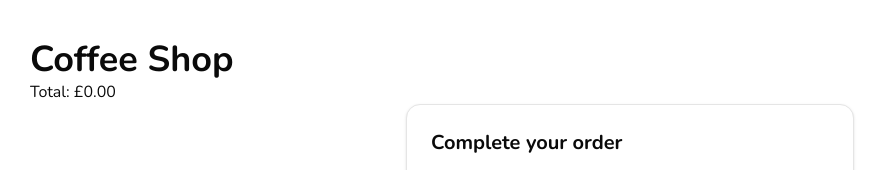
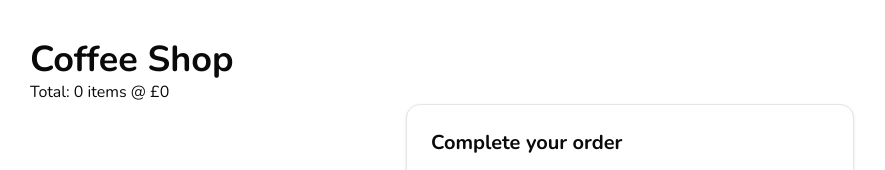
Before and after one commit to tomearly/cup-of-joe-v2, a React (Vite) app in the folder attempt-1/: page /order in a window 1280 px wide. Shown: the top 170 px of the page, without its empty margins (10-895 px from the left). Built offline with nearby package versions, Linux system fonts and the light colour scheme.

Commit message:
Major refactoring to use cart context and cart provider throughout

```diff
--- a/attempt-1/src/App.tsx
+++ b/attempt-1/src/App.tsx
@@ -1,44 +1,29 @@
-import { useReducer, useState } from "react";
 import { Routes, Route } from "react-router";
-import { checkoutReducer } from "@/reducers/checkoutReducer"
 import { ProductPage } from "@/pages/product-page";
 import { OrderForm } from "@/pages/order-form";
 import { Menu } from "@/components/Menu"
 import { Cart } from "@/components/Cart"
 import { CheckoutDrawer } from '@/components/CheckoutDrawer'
-import { type CartItem } from "@/types/CartItem"
-import { type Product } from "@/types/Product"
+import { CartProvider } from "@/context/cart"
 
 function App() {
-
-  const [items, dispatch] = useReducer(checkoutReducer, [] as CartItem[])
-  const [activeProduct, setActiveProduct] = useState<Product | null>(null)
-
-  const addToCheckout = (product: Product) => {
-    setActiveProduct(product)
-    dispatch({ type: "add", product })
-  }
-
   return (
+    <CartProvider>
       <div className="coffee-shop">
         <header>
           <h1 className="text-4xl font-bold">Coffee Shop</h1>
-        <Cart items={items} />
+          <Cart />
         </header>
         <Routes>
           <Route>
-          <Route path="/" element={<Menu addToCheckout={addToCheckout} />} />
+            <Route path="/" element={<Menu />} />
             <Route path="/product-page/:id" element={<ProductPage />} />
             <Route path="/order" element={<OrderForm />} />
           </Route>
         </Routes>
-      <CheckoutDrawer
-        isOpen={activeProduct !== null}
-        onClose={() => setActiveProduct(null)}
-        product={activeProduct}
-        items={items}
-      />
+        <CheckoutDrawer />
       </div>
+    </CartProvider>
   )
 }
 
--- a/attempt-1/src/components/Cart.tsx
+++ b/attempt-1/src/components/Cart.tsx
@@ -1,16 +1,11 @@
-import { totalCartCost } from "../lib/utils"
-import { type CartItem } from "../types/CartItem"
+import { useCart } from "@/context/cart";
 
-type CartProps = {
-    items: CartItem[];
-}
-
-export function Cart({ items }: CartProps) {
-    const totalCost = totalCartCost(items);
+export function Cart() {
+    const { cartCount, cartTotal } = useCart();
 
     return (
         <div>
-            Total: £{totalCost} {Number(totalCost) > 0 && (<>inc. delivery</>)}
+            Total: {cartCount} items @ £{cartTotal} {Number(cartTotal) > 0 && (<>inc. delivery</>)}
         </div>
     )
 }
--- a/attempt-1/src/components/Menu.tsx
+++ b/attempt-1/src/components/Menu.tsx
@@ -3,13 +3,9 @@ import { AlertTriangleIcon, Loader } from "lucide-react"
 import { type Product } from '@/types/Product'
 import { useFetch } from '@/hooks/useFetch'
 
-type MenuProps = {
-    addToCheckout: (product: Product) => void
-}
-
 type ApiResponse<T> = { products: T }
 
-export function Menu({ addToCheckout }: MenuProps) {
+export function Menu() {
     const { data, loading, error } = useFetch<ApiResponse<Product[]>>('/api/products')
     const products = data?.products ?? []
 
@@ -25,7 +21,6 @@ export function Menu({ addToCheckout }: MenuProps) {
                     <ProductCard
                         product={product}
                         key={product.id}
-                        addToCheckout={addToCheckout}
                     />
                 ))}
             </div>
--- a/attempt-1/src/components/ProductCard.tsx
+++ b/attempt-1/src/components/ProductCard.tsx
@@ -5,14 +5,24 @@ import { Card, CardHeader, CardTitle, CardDescription, CardAction, CardContent,
 import { ProductImage } from "./ProductImage"
 import { type DrinkProduct } from "@/types/DrinkProduct"
 import { type FoodProduct } from "@/types/FoodProduct"
-import { type Product } from "@/types/Product"
+
+import { useCart } from "@/context/cart";
 
 type ProductCardProps = {
-    product: DrinkProduct | FoodProduct,
-    addToCheckout: (product: Product) => void
+    product: DrinkProduct | FoodProduct
 }
 
-export function ProductCard({ product, addToCheckout }: ProductCardProps) {
+export function ProductCard({ product }: ProductCardProps) {
+
+    const { addToCart } = useCart()
+
+    const cartItem = {
+        productId: product.id,
+        quantity: 1,
+        price: product.price,
+        name: product.name
+    }
+
     return (
         <Card>
             <CardHeader>
@@ -24,7 +34,7 @@ export function ProductCard({ product, addToCheckout }: ProductCardProps) {
                 <ProductImage src={product.imageUrl} alt={product.name} />
             </CardContent>
             <CardFooter className="flex w-full justify-between">
-                <Button onClick={() => addToCheckout(product)}>Add to Cart</Button>
+                <Button onClick={() => addToCart(cartItem)}>Add to Cart</Button>
                 <Link to={`/product-page/${product.id}`}>
                     <Button variant="link">Show Allergens</Button>
                 </Link>
--- /dev/null
+++ b/attempt-1/src/context/cart/cart-context.ts
@@ -0,0 +1,4 @@
+import { createContext } from "react"
+import { type CartContextType } from "./types"
+
+export const CartContext = createContext<CartContextType | undefined>(undefined);
--- /dev/null
+++ b/attempt-1/src/context/cart/cart-provider.tsx
@@ -0,0 +1,57 @@
+import { useState, type ReactNode } from "react"
+import { CartContext } from "./cart-context"
+import { type CartItem } from "@/types/CartItem"
+
+export function CartProvider({ children }: { children: ReactNode }) {
+
+    const BASE_CART_ITEM = {
+        productId: '',
+        quantity: 0,
+        name: '',
+        price: 0,
+    }
+
+    const [cart, setCart] = useState<CartItem[]>([])
+    const [checkoutDrawerOpen, setCheckoutDrawerOpen] = useState(false)
+    const [activeProduct, setActiveProduct] = useState<CartItem>(BASE_CART_ITEM)
+
+    const cartTotal = cart.reduce((sum, item) => sum + item.price * item.quantity, 0);
+    const cartCount = cart.reduce((sum, item) => sum + item.quantity, 0);
+
+    const addToCart = (newItem: Omit<CartItem, "quantity">) => {
+        let finalQuantity = 1;
+
+        setCart((prevCart) => {
+            const exists = prevCart.find(
+                (item) => item.productId === newItem.productId
+            );
+
+            if(exists) {
+                finalQuantity = exists.quantity + 1;
+                return prevCart.map((item) =>
+                    item.productId === newItem.productId
+                    ? { ...item, quantity: item.quantity + 1 }
+                    : item
+                )
+            }
+
+            return [...prevCart, { ...newItem, quantity: 1}]
+        })
+        setActiveProduct({ ...newItem, quantity: finalQuantity})
+        setCheckoutDrawerOpen(true)
+    }
+
+    const removeFromCart = (id: string) => {
+        setCart((prevCart) => prevCart.filter((item) => item.productId !== id))
+    }
+
+    const clearCart = () => setCart([])
+
+    const closeCheckoutDrawer = () => setCheckoutDrawerOpen(false)
+
+    return (
+        <CartContext value={{ cart, addToCart, removeFromCart, clearCart, cartTotal, cartCount, checkoutDrawerOpen, activeProduct, closeCheckoutDrawer }}>
+            {children}
+        </CartContext>
+    )
+}
--- /dev/null
+++ b/attempt-1/src/context/cart/index.ts
@@ -0,0 +1,3 @@
+export { CartProvider } from "./cart-provider";
+export { useCart } from "./useCart";
+export type { CartContextType } from "./types";
--- /dev/null
+++ b/attempt-1/src/context/cart/types.ts
@@ -0,0 +1,13 @@
+import { type CartItem } from "@/types/CartItem"
+
+export interface CartContextType {
+    cart: CartItem[];
+    addToCart: (item: Omit<CartItem, "quantity">) => void;
+    removeFromCart: (id: string) => void;
+    clearCart: () => void;
+    cartTotal: number;
+    cartCount: number;
+    checkoutDrawerOpen: boolean;
+    activeProduct: CartItem;
+    closeCheckoutDrawer: () => void
+}
--- /dev/null
+++ b/attempt-1/src/context/cart/useCart.ts
@@ -0,0 +1,12 @@
+import { useContext } from "react"
+import { CartContext } from "./cart-context"
+
+export function useCart() {
+    const context = useContext(CartContext)
+
+    if(context === undefined) {
+        throw new Error("useCart must be used within a nested <CartProvider /> tree.");
+    }
+
+  return context;
+}
--- a/attempt-1/src/lib/utils.ts
+++ b/attempt-1/src/lib/utils.ts
@@ -1,12 +1,6 @@
 import { clsx, type ClassValue } from "clsx"
 import { twMerge } from "tailwind-merge"
-import { type CartItem } from "../types/CartItem"
 
 export function cn(...inputs: ClassValue[]) {
     return twMerge(clsx(inputs))
 }
-
-export function totalCartCost(items: CartItem[]) {
-    const DELIVERY_FEE = items.length > 0 ? 2 : 0
-    return items.reduce((sum, item) => sum + (item.price * item.quantity), DELIVERY_FEE).toFixed(2)
-}
```
Also changed, not shown: attempt-1/src/components/CheckoutDrawer.tsx (+19 -36 lines). Lines whose indentation alone changed are shown as unchanged.
